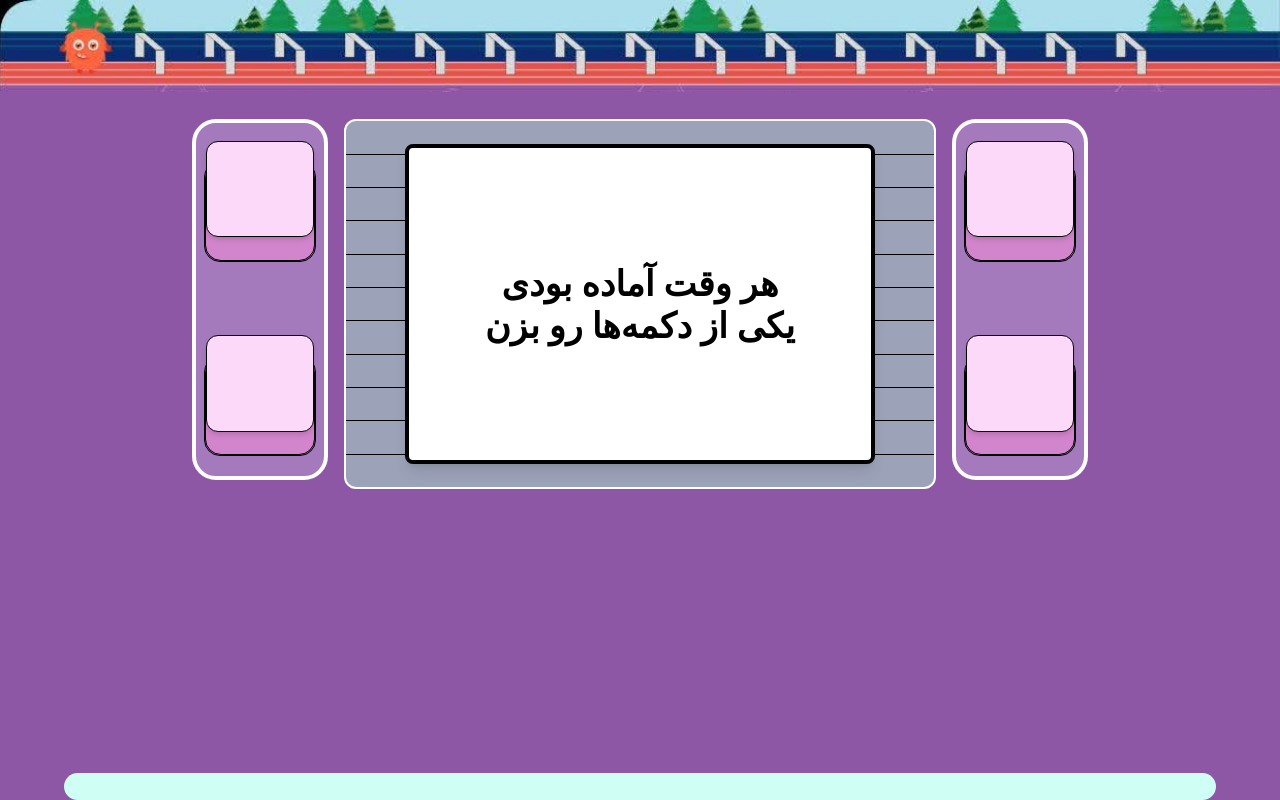
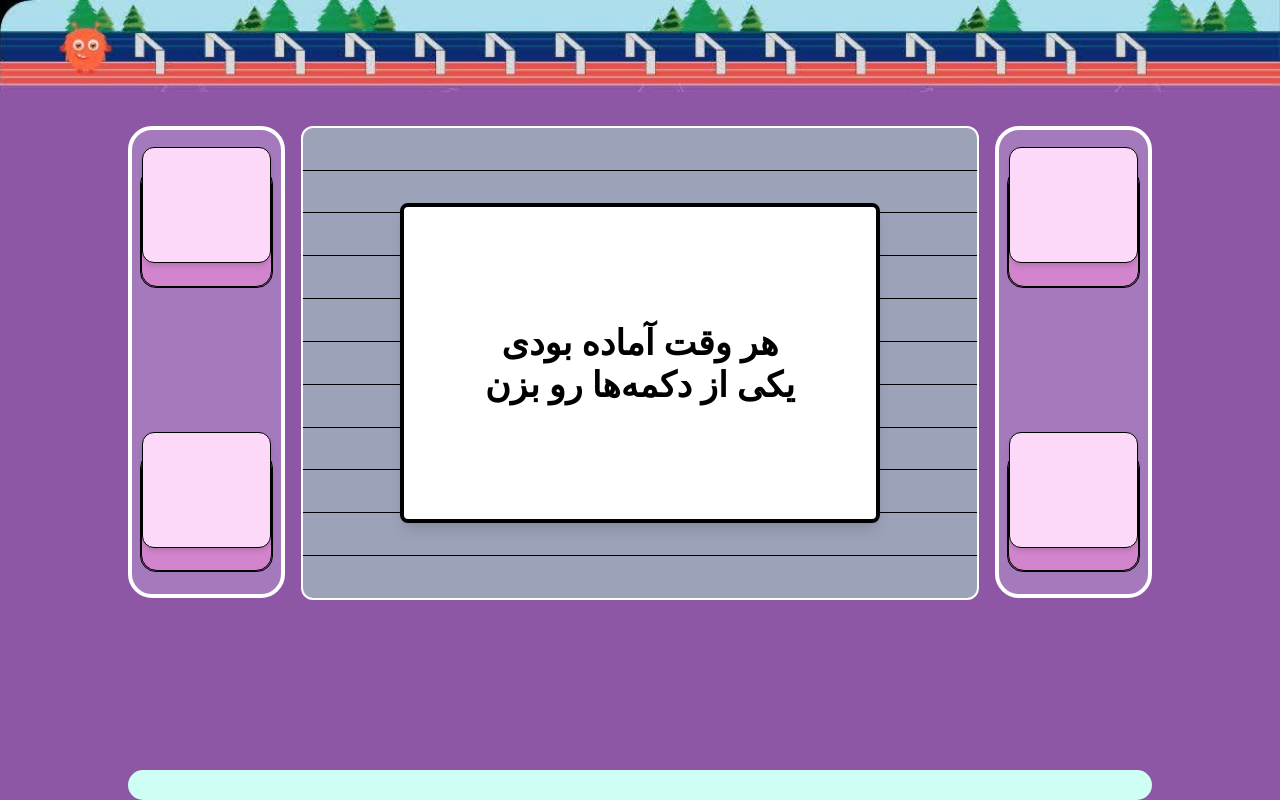
Before and after one commit to aligholip0ur/source, a React (Vite) app: page / in a window 1280 px wide. Built offline with nearby package versions, Linux system fonts and the light colour scheme.

Commit message:
pass final v4.2

```diff
--- a/src/components/Firstpage.jsx
+++ b/src/components/Firstpage.jsx
@@ -36,19 +36,19 @@ const StartScreen = () => {
         <div
           className=" flex z-10 items-center  justify-center overflow-hidden "
           style={{
-            height: "100%",
+            height: "90%",
           }}
         >
           <div
-            className="w-full flex align-middle"
+            className="w-full flex align-middle "
             style={{
-              width: "min(70vw, 210vh)",
-              height: "92%",
-              margin: "0 auto",
+              width: "min(80vw, 260vh)",
+              height: "90%",
+              margin: "20px auto",
             }}
           >
-            <div className="grid grid-cols-12 gap-2 md:gap-4 w-full h-full">
-              <div className="col-span-2 bg-[#a47abc] rounded-3xl border-4 border-white flex flex-col p-2 aspect-[2/5.3] max-h-full w-full">
+            <div className="grid grid-cols-12 gap-2 md:gap-4 w-full ">
+            <div className="col-span-2 bg-[#a47abc] rounded-3xl border-4 border-white flex flex-col p-2 sm:aspect-[1/1] md:aspect-[2/5.5] lg:aspect-[2/6] max-h-full w-full">
                 <div className="w-full" style={{ aspectRatio: "1/1" }}>
                   <AnimateButton />
                 </div>
@@ -57,11 +57,11 @@ const StartScreen = () => {
                 </div>
               </div>
 
-              <div className="col-span-8 bg-[#9ca2b8] rounded-xl border-2 border-white relative overflow-hidden flex items-center justify-center aspect-[8/5] max-h-full w-full">
+              <div className="col-span-8 bg-[#9ca2b8] rounded-xl border-2 border-white relative overflow-hidden flex   items-center justify-center md:aspect-[8/5] lg:aspect-[8/5.6] sm:aspect-[8/3.6] max-h-full w-full">
                 <MainDiv />
               </div>
 
-              <div className="col-span-2 bg-[#a47abc] rounded-3xl border-4 border-white flex flex-col p-2 aspect-[2/5.3] max-h-full w-full">
+              <div className="col-span-2 bg-[#a47abc] rounded-3xl border-4 border-white flex flex-col p-2 sm:aspect-[1/1] md:aspect-[2/5.5] lg:aspect-[2/6] max-h-full w-full">
                 <div className="w-full" style={{ aspectRatio: "1/1" }}>
                   <AnimateButton />
                 </div>
--- a/src/components/Footer.jsx
+++ b/src/components/Footer.jsx
@@ -5,7 +5,7 @@ export default function Footer() {
           className="w-full mx-auto mt-4"
           style={{
             height: "4%",
-            width: "min(90vw, 240vh)",
+            width: "min(80vw, 240vh)",
             maxWidth: "1600px",
             margin: "0 auto",
           }}
```
